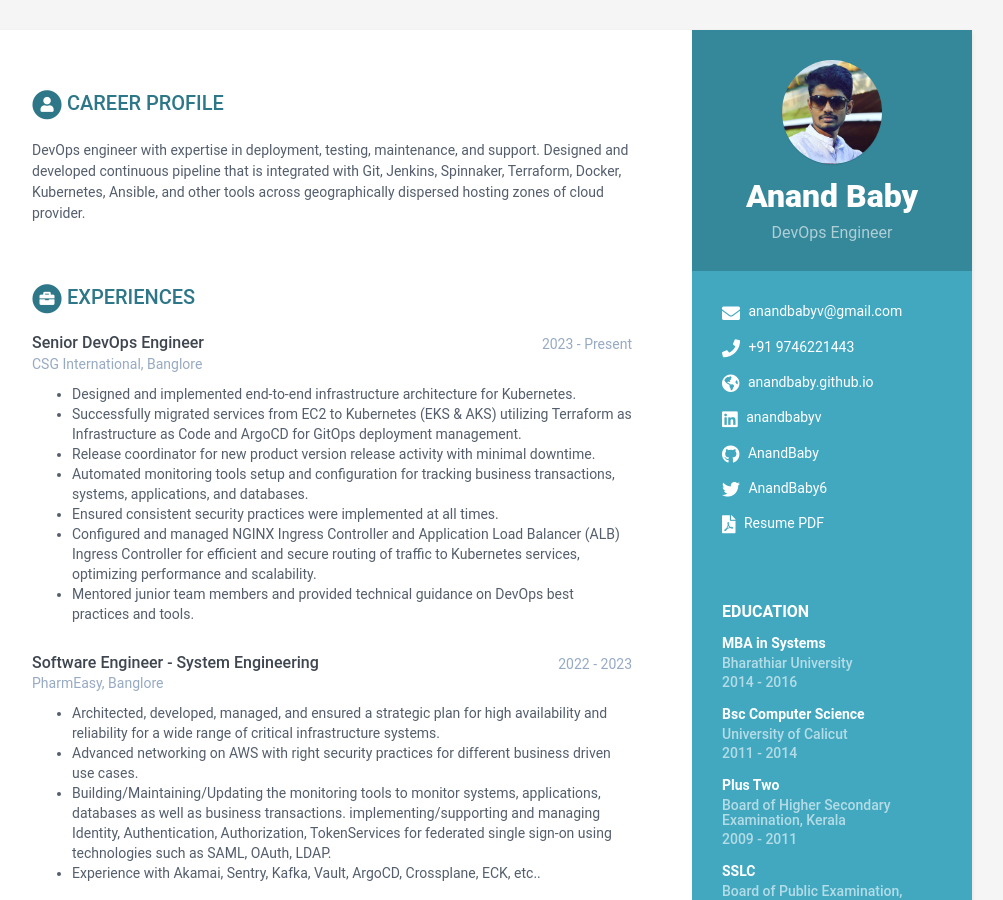
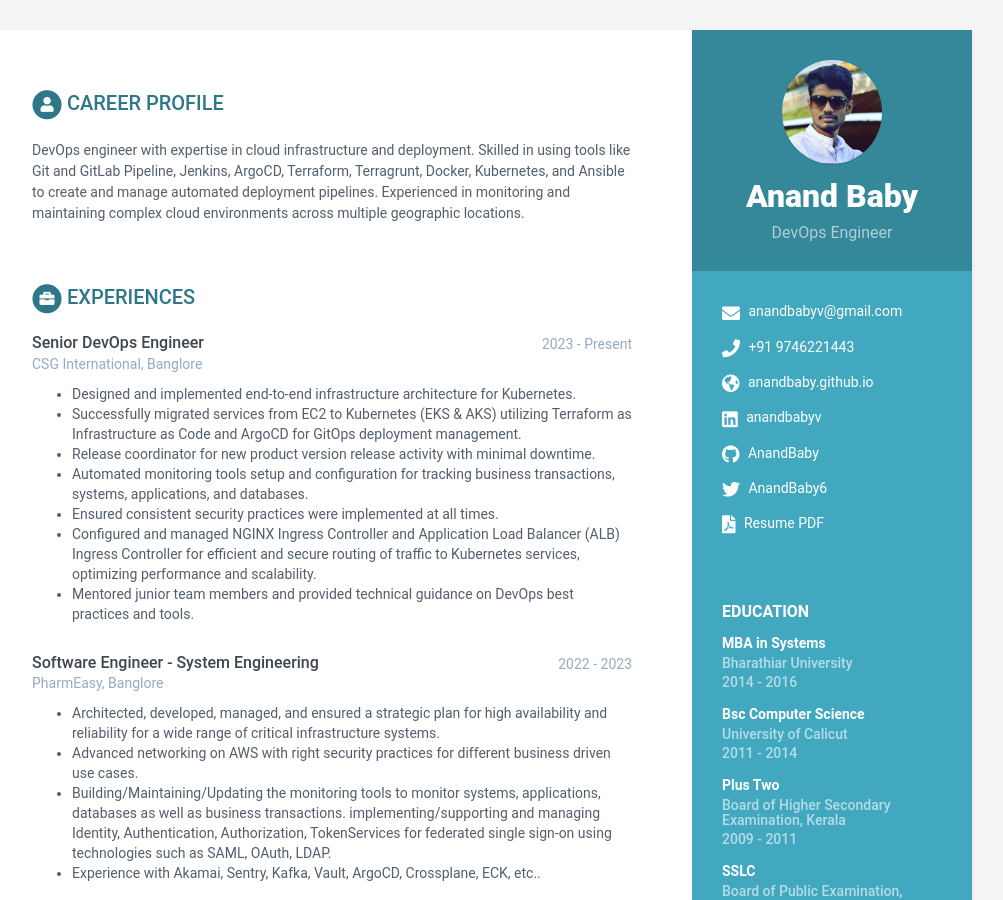
Before and after one commit to AnandBaby/anandbaby.github.io, a Jekyll site: the page built from index.html, in a window 1280 px wide and 900 px high. Shown: the whole window, without its empty margins (168-1171 px from the left). Built offline with Jekyll 4.4.1, drawn with Linux system fonts in a browser that asks for light colours.

Commit message:
Update data.yml

```diff
--- a/_data/data.yml
+++ b/_data/data.yml
@@ -48,7 +48,7 @@ sidebar:
 career-profile:
     title: Career Profile
     summary: |
-      DevOps engineer with expertise in deployment, testing, maintenance, and support. Designed and developed continuous pipeline  that  is integrated with Git, Jenkins, Spinnaker, Terraform, Docker, Kubernetes, Ansible, and other tools across geographically dispersed hosting zones of cloud provider.
+      DevOps engineer with expertise in cloud infrastructure and deployment. Skilled in using tools like Git and GitLab Pipeline, Jenkins, ArgoCD, Terraform, Terragrunt, Docker, Kubernetes, and Ansible to create and manage automated deployment pipelines. Experienced in monitoring and maintaining complex cloud environments across multiple geographic locations.
 
 education:
     - degree: MBA in Systems
```
